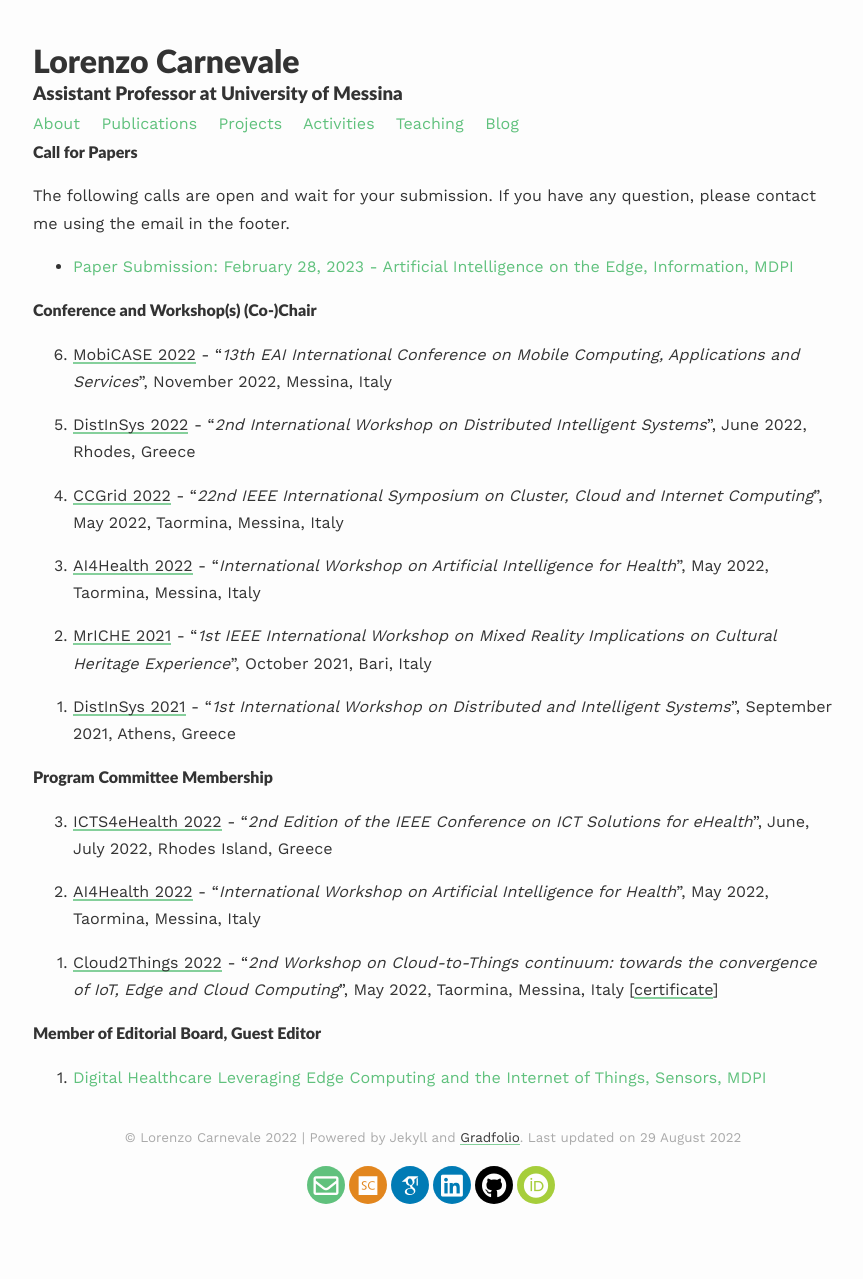
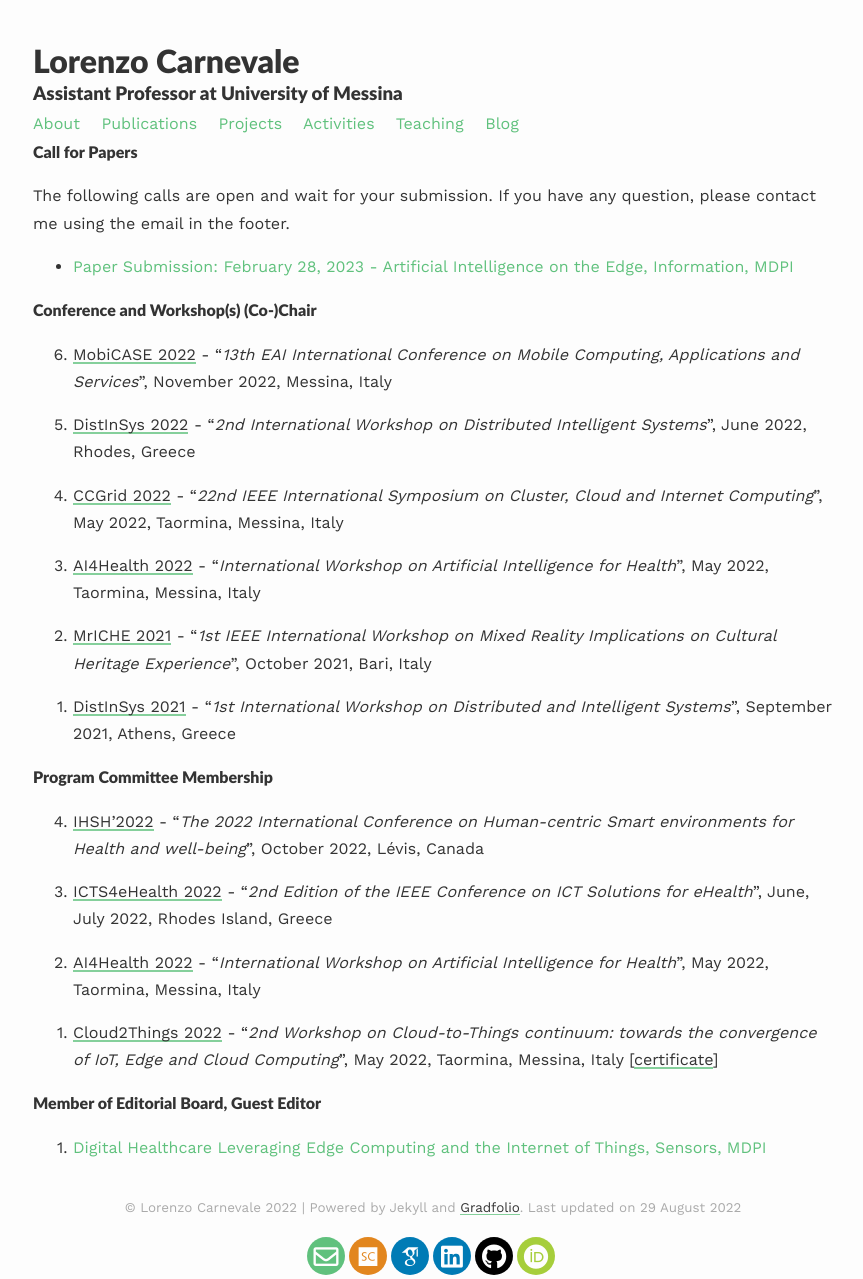
Before and after one commit to lcarnevale/lcarnevale.github.io, a Jekyll site: the page built from _pages/activities.md, in a window 1280 px wide. Shown: the whole page, without its empty margins (207-1070 px from the left). Built offline with Jekyll 4.4.1, drawn with Linux system fonts in a browser that asks for light colours; nearby versions of some CDN libraries; some web fonts are replaced; before the commit the page ends 1208 px from its top, so only the background shows below that.

Commit message:
add new committee member

```diff
--- a/_pages/activities.md
+++ b/_pages/activities.md
@@ -25,6 +25,8 @@ The following calls are open and wait for your submission. If you have any quest
 {: reversed="reversed"}
 
 #### Program Committee Membership
+0. [IHSH’2022](https://ihsh2022.uqar.ca/) - "<i>The 2022 International Conference on Human-centric Smart environments for Health and well-being</i>", October 2022, Lévis, Canada
+
 0. [ICTS4eHealth 2022](https://icts4ehealth.icar.cnr.it/) - "<i>2nd Edition of the IEEE Conference on ICT Solutions for eHealth</i>", June, July 2022, Rhodes Island, Greece
 
 0. [AI4Health 2022](https://www.ai4health.icar.cnr.it/) - "<i>International Workshop on Artificial Intelligence for Health</i>", May 2022, Taormina, Messina, Italy
```
